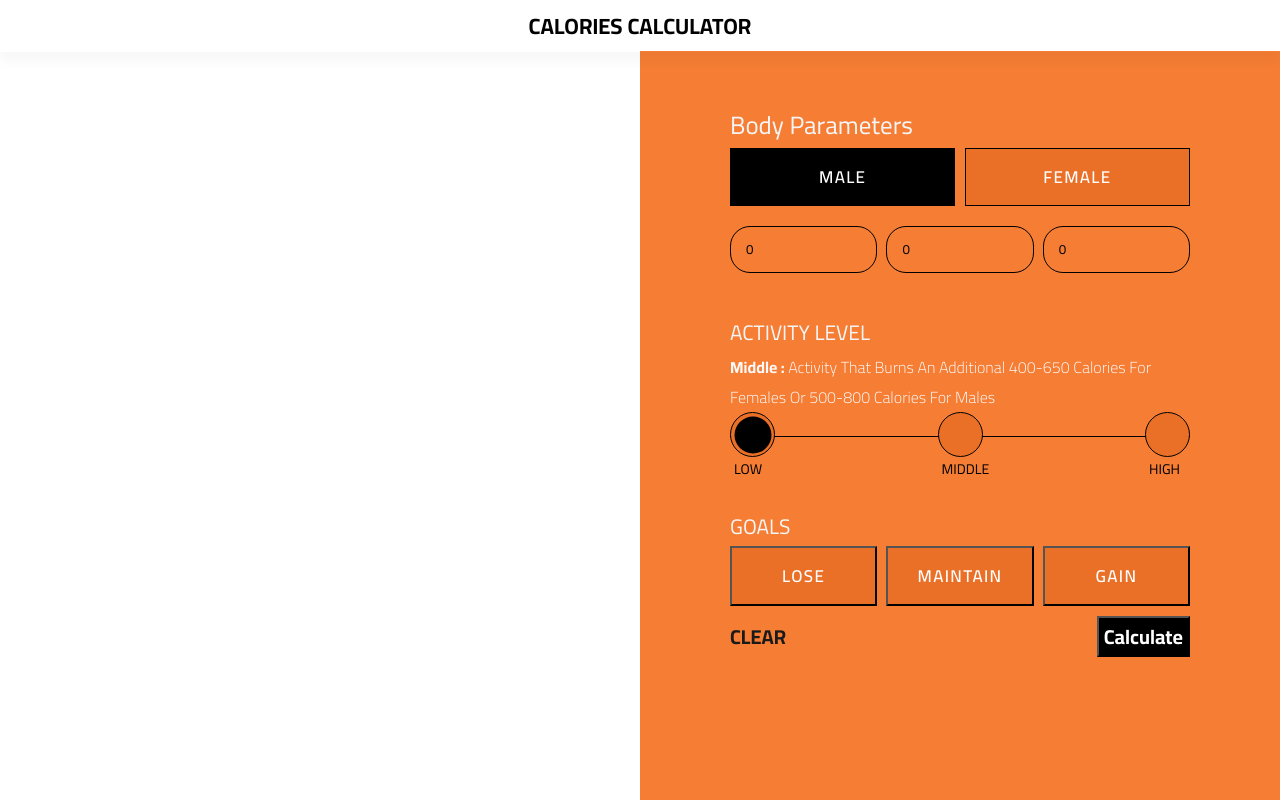
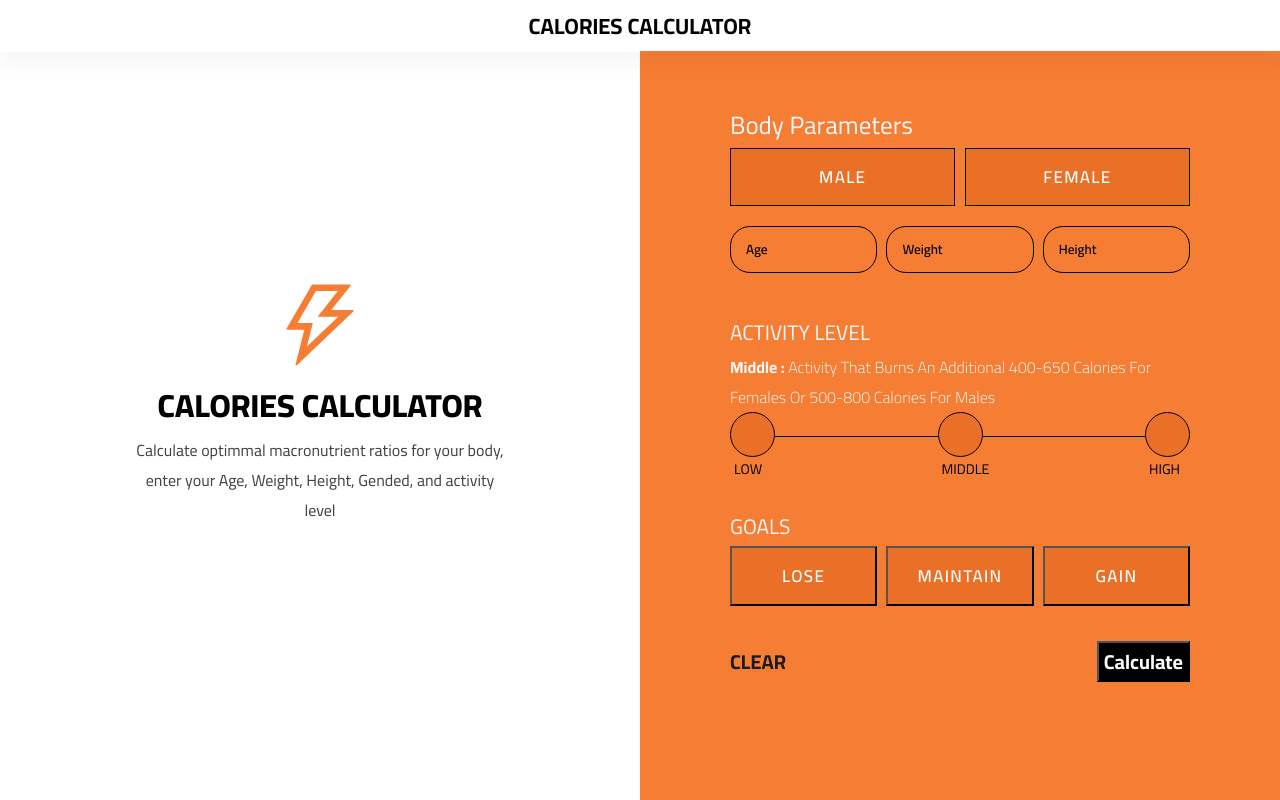
Before and after one commit to Omar-Hosny1/calories-app, a React (Create React App) app: page / in a window 1280 px wide. Built offline with nearby package versions, Linux system fonts and the light colour scheme.

Commit message:
The All Files Added

```diff
--- a/src/App.js
+++ b/src/App.js
@@ -1,13 +1,18 @@
 import React from "react";
 import "./App.css";
 import Header from "./components/Header/Header";
+import HelloSetion from "./components/Hello/HelloSetion";
 import UserDataForm from "./components/UserDataForm/UserDataForm";
 
 function App() {
+  const calculateCaloriesHandler = (userData) => {
+    let { activity, gender, goal, height, weight } = userData;
+  };
   return (
     <div className="App">
       <Header />
-      <UserDataForm />
+      <UserDataForm enteredUserData={calculateCaloriesHandler} />
+      <HelloSetion />
     </div>
   );
 }
--- a/src/components/Header/Header.css
+++ b/src/components/Header/Header.css
@@ -6,7 +6,7 @@
   font-size: 11px;
   align-items: center;
   box-sizing: border-box;
-  box-shadow: 0px 10px 10px rgba(0, 0, 0, 0.03);
+  box-shadow: 0px 15px 15px rgba(0, 0, 0, 0.03);
   padding: 5px 0;
   cursor: pointer;
   z-index: 1000;
--- /dev/null
+++ b/src/components/Hello/HelloSetion.css
@@ -0,0 +1,22 @@
+.hello-setion {
+  display: flex;
+  align-items: center;
+  justify-content: center;
+  flex-direction: column;
+  max-width: 50%;
+  text-align: center;
+  position: absolute;
+  top: 50%;
+  transform: translateY(-50%);
+  padding: 0 130px;
+}
+.hello-setion__icon {
+  color: rgb(245 125 52);
+  font-size: 100px;
+}
+.hello-setion h1 {
+  font-weight: 800;
+}
+.hello-setion p {
+  color: #424242;
+}
--- a/src/components/Hello/HelloSetion.js
+++ b/src/components/Hello/HelloSetion.js
@@ -1,13 +1,17 @@
 import React from "react";
 import "./HelloSetion.css";
+import { AiOutlineThunderbolt } from "react-icons/ai";
 function HelloSetion() {
   return (
     <div className="hello-setion">
-      <h1>CALORIES CALCULATOR</h1>
-      <p>
-        Calculate optimmal macronutrient ratios for your body, enter your Age,
-        Weight, Height, Gended, and activity level
-      </p>
+      <AiOutlineThunderbolt className="hello-setion__icon" />
+      <div className="wel-com">
+        <h1>CALORIES CALCULATOR</h1>
+        <p>
+          Calculate optimmal macronutrient ratios for your body, enter your Age,
+          Weight, Height, Gended, and activity level
+        </p>
+      </div>
     </div>
   );
 }
--- a/src/components/UserDataForm/UserDataForm.css
+++ b/src/components/UserDataForm/UserDataForm.css
@@ -1,12 +1,13 @@
 .user-data-form {
   width: 50%;
   height: calc(100vh - 51.21px);
-  position: absolute;
-  right: 0;
+  position: relative;
+
   background-color: rgb(245 125 52);
   box-sizing: border-box;
   padding: 50px 90px;
   top: 51.21px;
+  z-index: 10;
 }
 
 .male-female span {
@@ -161,3 +162,35 @@
   text-transform: capitalize;
   font-weight: 300;
 }
+.calc-btns {
+  position: relative;
+  top: 25px;
+}
+.right-win {
+  animation: rightWin 2s forwards ease;
+}
+@keyframes rightWin {
+  0% {
+    /* left: 0; */
+    margin-left: 0;
+  }
+  100% {
+    /* right: 0; */
+    margin-left: 50%;
+  }
+}
+
+.left-win {
+  animation: leftWin 2s forwards ease;
+}
+
+@keyframes leftWin {
+  0% {
+    /* left: 0; */
+    margin-left: 50%;
+  }
+  100% {
+    /* right: 0; */
+    margin-left: 0%;
+  }
+}
--- a/src/components/UserDataForm/UserDataForm.js
+++ b/src/components/UserDataForm/UserDataForm.js
@@ -3,38 +3,101 @@ import "./UserDataForm.css";
 
 const initState = {
   gender: null,
-  age: 0,
-  weight: 0,
-  height: 0,
+  age: "",
+  weight: "",
+  height: "",
   activity: null,
   goal: null,
 };
+
 function userDataFn(state, action) {
-  if (action.id == "AGE") return { ...initState, age: action.age };
-  else if (action.id == "WEIGHT") return { ...initState, weight: action.age };
-  else if (action.id == "HEIGHT") return { ...initState, height: action.age };
-  else if (action.id == "LOSE") return { ...initState, goal: "LOSE" };
-  else if (action.id == "GAIN") return { ...initState, goal: "GAIN" };
-  else if (action.id == "MAINTAIN") return { ...initState, goal: "MAINTAIN" };
+  if (action.id === "AGE") return { ...state, age: action.age };
+  else if (action.id === "WEIGHT") return { ...state, weight: action.weight };
+  else if (action.id === "HEIGHT") return { ...state, height: action.height };
+  else if (action.id === "LOSE") return { ...state, goal: "LOSE" };
+  else if (action.id === "GAIN") return { ...state, goal: "GAIN" };
+  else if (action.id === "MAINTAIN") return { ...state, goal: "MAINTAIN" };
+  else if (action.id === "MALE") return { ...state, gender: "MALE" };
+  else if (action.id === "FEMALE") return { ...state, gender: "FEMALE" };
+  else if (action.id === "LOW") return { ...state, activity: "LOW" };
+  else if (action.id === "MIDDLE") return { ...state, activity: "MIDDLE" };
+  else if (action.id === "HIGH") return { ...state, activity: "HIGH" };
+  else return initState;
 }
-function UserDataForm() {
+
+function UserDataForm(props) {
+  const [isCal, setIsCalc] = useState(false);
+
   const [userData, dispachFn] = useReducer(userDataFn, {
     gender: null,
-    age: 0,
-    weight: 0,
-    height: 0,
+    age: "",
+    weight: "",
+    height: "",
     activity: null,
     goal: null,
   });
-  // userData
+
+  const submitHandler = () => {
+    if (userData.gender == null) {
+      alert("ENTER YOUR GENDER");
+      return;
+    }
+    if (userData.age >= 100) {
+      alert("YOUR AGE MUST BE LESS THAN 100Y");
+      return;
+    }
+    if (!userData.age || !Number(+userData.age)) {
+      alert("ENTER A VALID AGE");
+      return;
+    }
+    if (!userData.weight || !Number(+userData.weight)) {
+      alert("ENTER A VALID WEIGHT");
+      return;
+    }
+    if (!userData.height || !Number(+userData.height)) {
+      alert("ENTER A VALID HEIGHT");
+      return;
+    }
+    if (userData.activity == null) {
+      alert("ENTER YOUR ACTIVITY");
+      return;
+    }
+    if (userData.goal == null) {
+      alert("ENTER YOUR GOAL");
+      return;
+    }
+    setIsCalc(true);
+    props.enteredUserData(userData);
+  };
+
   return (
-    <div className="user-data-form">
+    <div
+      className={isCal ? "user-data-form left-win" : "user-data-form right-win"}
+    >
       <div className="user-form">
         <div className="male-female">
           <span>Body Parameters</span>
           <div className="male-female__btns">
-            <button className="active btn-form">Male</button>
-            <button className="btn-form not-active">Female</button>
+            <button
+              className={
+                userData.gender == "MALE"
+                  ? "active btn-form"
+                  : "not-active btn-form"
+              }
+              onClick={() => dispachFn({ id: "MALE" })}
+            >
+              Male
+            </button>
+            <button
+              className={
+                userData.gender == "FEMALE"
+                  ? "active btn-form"
+                  : "not-active btn-form"
+              }
+              onClick={() => dispachFn({ id: "FEMALE" })}
+            >
+              Female
+            </button>
           </div>
         </div>
         <div className="age-weight-height">
@@ -68,13 +131,28 @@ function UserDataForm() {
           </p>
           <div className="line"></div>
           <div className="lvl">
-            <div className="active-circle">
+            <div
+              className={
+                userData.activity === "LOW" ? "active-circle" : "circle"
+              }
+              onClick={() => dispachFn({ id: "LOW" })}
+            >
               <span>LOW</span>
             </div>
-            <div className="circle">
+            <div
+              className={
+                userData.activity === "MIDDLE" ? "active-circle" : "circle"
+              }
+              onClick={() => dispachFn({ id: "MIDDLE" })}
+            >
               <span>MIDDLE</span>
             </div>
-            <div className="circle">
+            <div
+              className={
+                userData.activity === "HIGH" ? "active-circle" : "circle"
+              }
+              onClick={() => dispachFn({ id: "HIGH" })}
+            >
               <span>HIGH</span>
             </div>
           </div>
@@ -83,19 +161,19 @@ function UserDataForm() {
           <span>Goals</span>
           <div className="goals__btns">
             <button
-              className={userData.goal == "LOSE" ? "active" : "not-active"}
+              className={userData.goal === "LOSE" ? "active" : "not-active"}
               onClick={() => dispachFn({ id: "LOSE" })}
             >
               LOSE
             </button>
             <button
-              className={userData.goal == "MAINTAIN" ? "active" : "not-active"}
+              className={userData.goal === "MAINTAIN" ? "active" : "not-active"}
               onClick={() => dispachFn({ id: "MAINTAIN" })}
             >
               MAINTAIN
             </button>
             <button
-              className={userData.goal == "GAIN" ? "active" : "not-active"}
+              className={userData.goal === "GAIN" ? "active" : "not-active"}
               onClick={() => dispachFn({ id: "GAIN" })}
             >
               GAIN
@@ -103,8 +181,15 @@ function UserDataForm() {
           </div>
         </div>
         <div className="calc-btns">
-          <button>clear</button>
-          <button>Calculate</button>
+          <button
+            onClick={() => {
+              dispachFn("reset");
+              setIsCalc(false);
+            }}
+          >
+            clear
+          </button>
+          <button onClick={submitHandler}>Calculate</button>
         </div>
       </div>
     </div>
```
